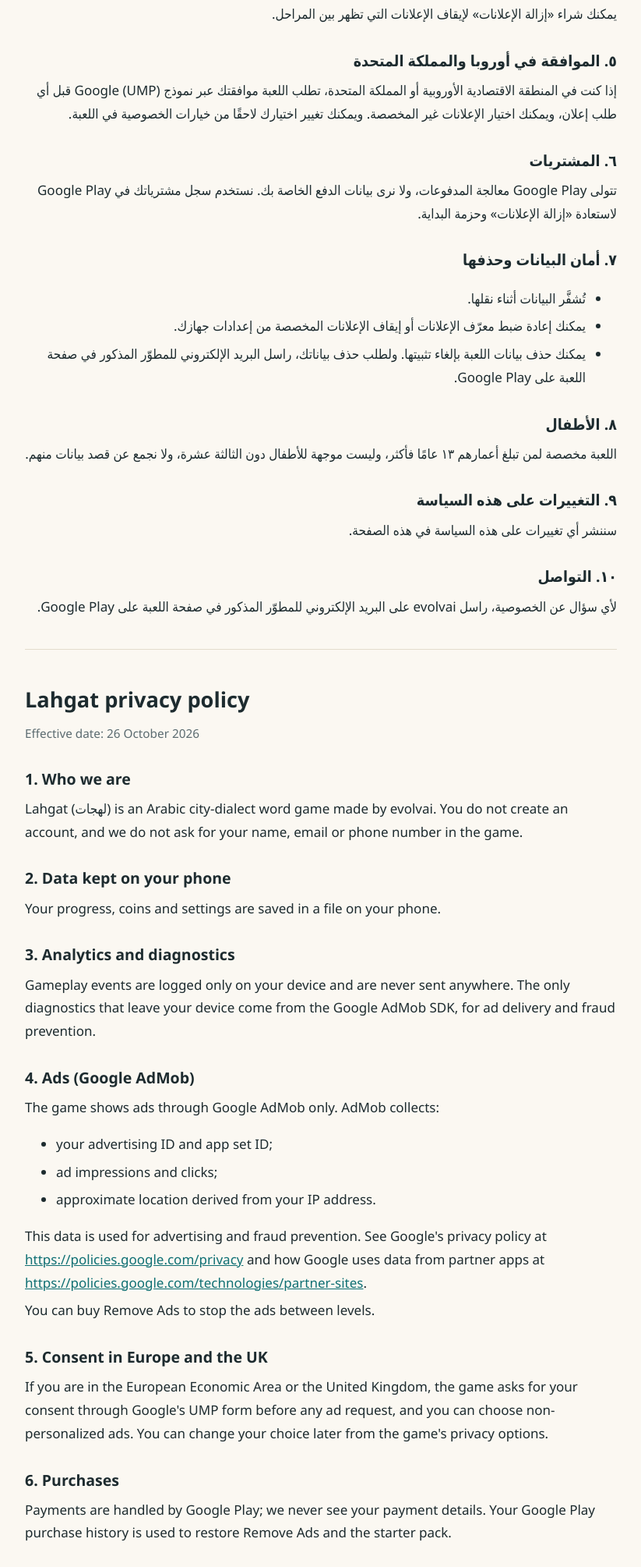
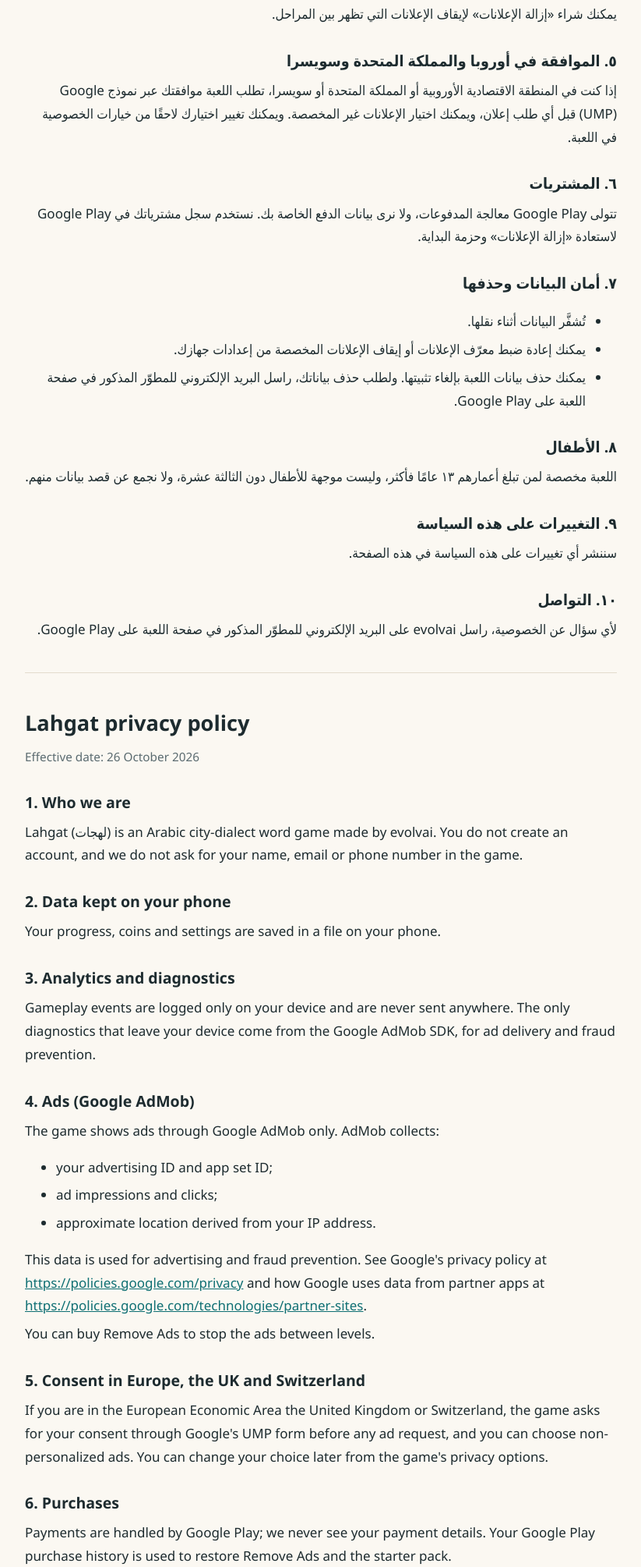
Before and after one commit to evolvai-me/evolvai-me.github.io, a plain HTML site: page lahgat/privacy/index.html in a window 1280 px wide. Shown: the part 791-2800 px from the top of the page at 78% size, without its empty margins (228-1051 px from the left). Drawn offline with Linux system fonts and the light colour scheme.

Commit message:
Privacy: consent covers EEA, UK and Switzerland

```diff
--- a/lahgat/privacy/index.html
+++ b/lahgat/privacy/index.html
@@ -43,8 +43,8 @@
   <p>تُستخدم هذه البيانات لأغراض الإعلان ومنع الاحتيال. لمزيد من المعلومات، راجع سياسة خصوصية Google: <a href="https://policies.google.com/privacy">https://policies.google.com/privacy</a>، وطريقة استخدام Google للبيانات في التطبيقات والمواقع الشريكة: <a href="https://policies.google.com/technologies/partner-sites">https://policies.google.com/technologies/partner-sites</a>.</p>
   <p>يمكنك شراء «إزالة الإعلانات» لإيقاف الإعلانات التي تظهر بين المراحل.</p>
 
-  <h2>٥. الموافقة في أوروبا والمملكة المتحدة</h2>
-  <p>إذا كنت في المنطقة الاقتصادية الأوروبية أو المملكة المتحدة، تطلب اللعبة موافقتك عبر نموذج Google (UMP) قبل أي طلب إعلان، ويمكنك اختيار الإعلانات غير المخصصة. ويمكنك تغيير اختيارك لاحقًا من خيارات الخصوصية في اللعبة.</p>
+  <h2>٥. الموافقة في أوروبا والمملكة المتحدة وسويسرا</h2>
+  <p>إذا كنت في المنطقة الاقتصادية الأوروبية أو المملكة المتحدة أو سويسرا، تطلب اللعبة موافقتك عبر نموذج Google (UMP) قبل أي طلب إعلان، ويمكنك اختيار الإعلانات غير المخصصة. ويمكنك تغيير اختيارك لاحقًا من خيارات الخصوصية في اللعبة.</p>
 
   <h2>٦. المشتريات</h2>
   <p>تتولى Google Play معالجة المدفوعات، ولا نرى بيانات الدفع الخاصة بك. نستخدم سجل مشترياتك في Google Play لاستعادة «إزالة الإعلانات» وحزمة البداية.</p>
@@ -91,8 +91,8 @@
   <p>This data is used for advertising and fraud prevention. See Google's privacy policy at <a href="https://policies.google.com/privacy">https://policies.google.com/privacy</a> and how Google uses data from partner apps at <a href="https://policies.google.com/technologies/partner-sites">https://policies.google.com/technologies/partner-sites</a>.</p>
   <p>You can buy Remove Ads to stop the ads between levels.</p>
 
-  <h2>5. Consent in Europe and the UK</h2>
-  <p>If you are in the European Economic Area or the United Kingdom, the game asks for your consent through Google's UMP form before any ad request, and you can choose non-personalized ads. You can change your choice later from the game's privacy options.</p>
+  <h2>5. Consent in Europe, the UK and Switzerland</h2>
+  <p>If you are in the European Economic Area the United Kingdom or Switzerland, the game asks for your consent through Google's UMP form before any ad request, and you can choose non-personalized ads. You can change your choice later from the game's privacy options.</p>
 
   <h2>6. Purchases</h2>
   <p>Payments are handled by Google Play; we never see your payment details. Your Google Play purchase history is used to restore Remove Ads and the starter pack.</p>
```
